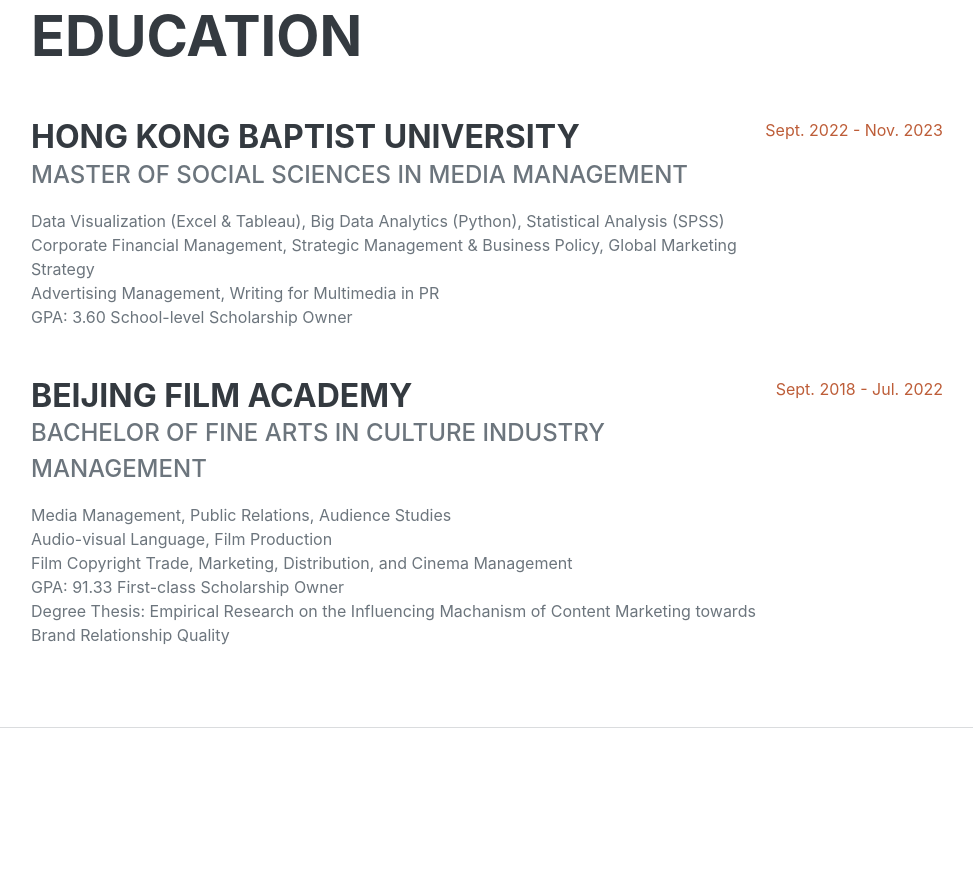
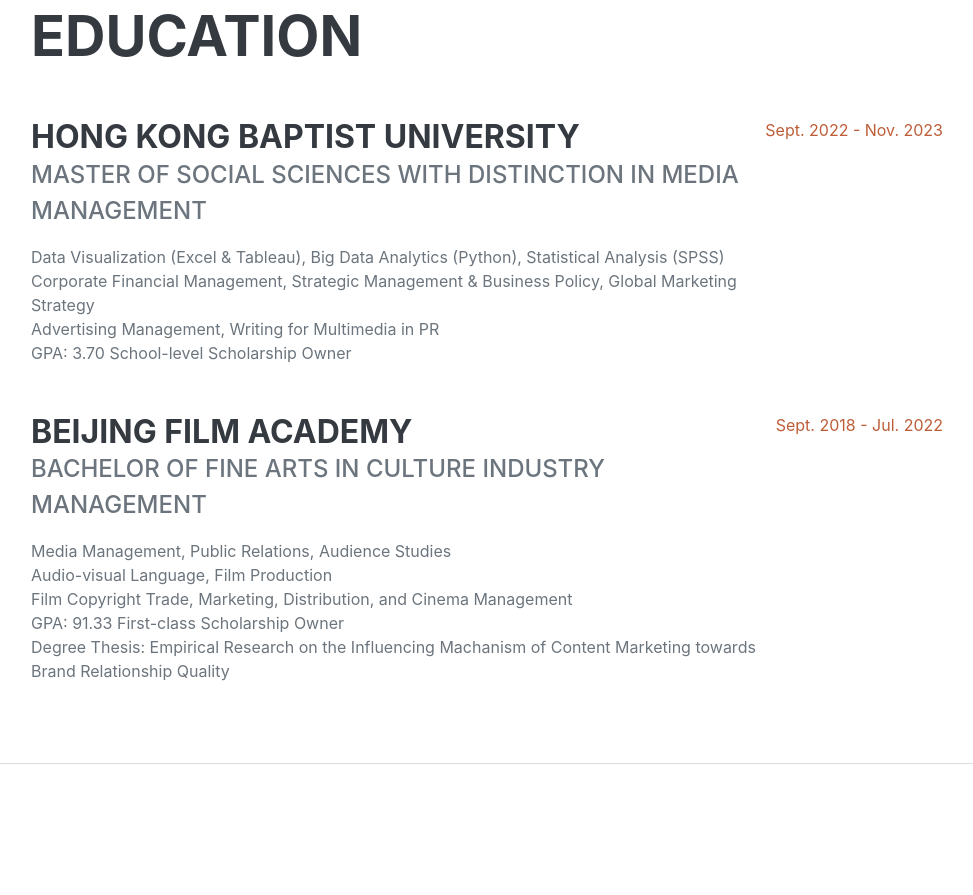
Before and after one commit to guanyipei/guanyipei.github.io, a website: page index.html in a window 1280 px wide. Shown: the part 878-1773 px from the top of the page, without its empty margins (289-1262 px from the left). Drawn offline with nearby package versions, Linux system fonts and the light colour scheme; a web font is replaced by a local one.

Commit message:
Add files via upload

```diff
--- a/index.html
+++ b/index.html
@@ -64,11 +64,11 @@
                     <div class="d-flex flex-column flex-md-row justify-content-between mb-5">
                         <div class="flex-grow-1">
                             <h3 class="mb-0">Hong Kong Baptist University</h3>
-                            <div class="subheading mb-3">Master of Social Sciences in Media Management</div>
+                            <div class="subheading mb-3">Master of Social Sciences with Distinction in Media Management</div>
                             <div>Data Visualization (Excel & Tableau), Big Data Analytics (Python), Statistical Analysis (SPSS)</div>
                             <div>Corporate Financial Management, Strategic Management & Business Policy, Global Marketing Strategy</div>
                             <div>Advertising Management, Writing for Multimedia in PR</div>
-                            <div>GPA: 3.60  School-level Scholarship Owner</div>
+                            <div>GPA: 3.70  School-level Scholarship Owner</div>
                         </div>
                         <div class="flex-shrink-0"><span class="text-primary">Sept. 2022 - Nov. 2023</span></div>
                     </div>
```
